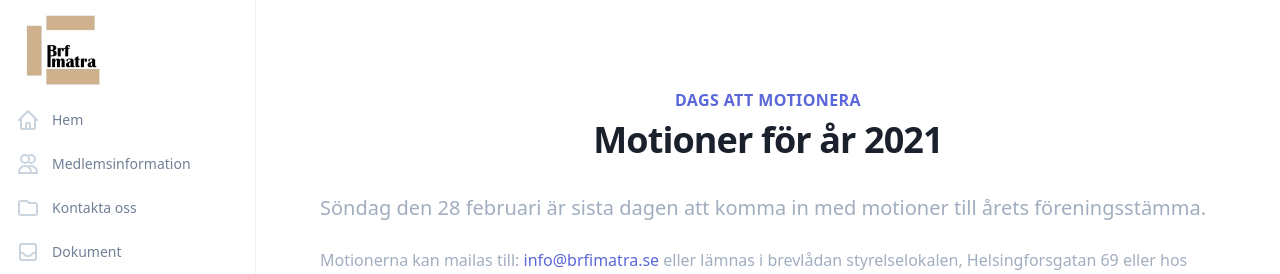
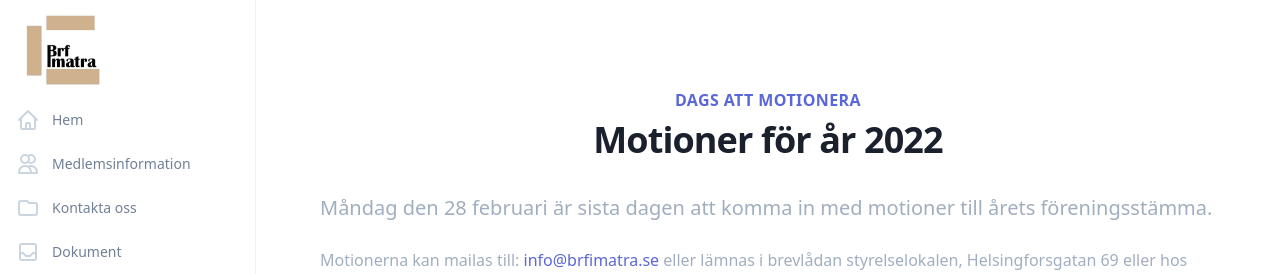
Before and after one commit to brf-imatra/hemsida, a Next.js app: page /motion in a window 1280 px wide. Shown: the top 274 px of the page. Built offline with nearby package versions, Linux system fonts and the light colour scheme; what @tailwindcss/ui would draw is missing.

Commit message:
Remove motioner 2021 from landing page.

```diff
--- a/src/pages/index.tsx
+++ b/src/pages/index.tsx
@@ -34,7 +34,6 @@ export default function Home({
       </div>
       </Well> */}
         <div className="flex flex-row w-full flex-wrap justify-start">
-          <Motioner />
           <ImatraNytt />
           <Garageplatser />
           <GruppanslutningCard />
@@ -155,9 +154,9 @@ function Motioner() {
       <Card
         imageUrl="/undraw/undraw_Content_creator_re_pt5b.svg"
         imageAlt="Motioner"
-        published="2021-02-11"
-        title="Motion för 2021"
-        summary="Söndag den 28 februari är sista dagen att komma in med motioner till årets föreningsstämma."
+        published="2022-02-01"
+        title="Motion för 2022"
+        summary="Måndag den 28 februari är sista dagen att komma in med motioner till årets föreningsstämma."
         hrefLink="/motion"
       />
     </div>
--- a/src/pages/motion.tsx
+++ b/src/pages/motion.tsx
@@ -26,9 +26,9 @@ export default function Motion() {
         <Body>
             <Centered
                 introducing="Dags att motionera"
-                title="Motioner för år 2021"
+                title="Motioner för år 2022"
                 content={data}
-                summary="Söndag den 28 februari är sista dagen att komma in med motioner till årets föreningsstämma." />
+                summary="Måndag den 28 februari är sista dagen att komma in med motioner till årets föreningsstämma." />
         </Body>
     )
 }
```
